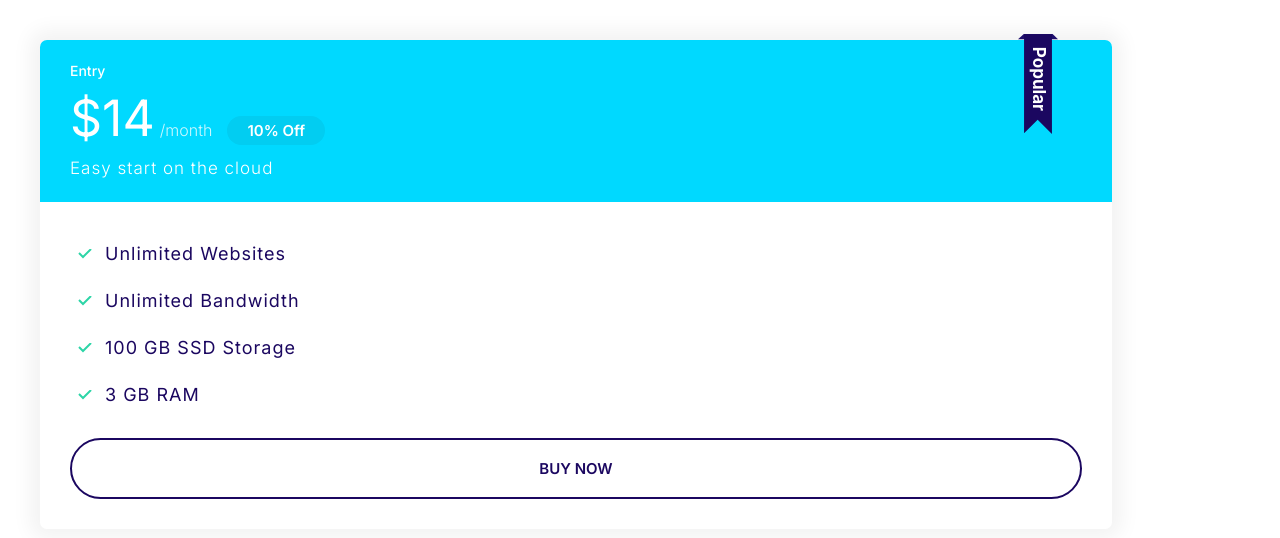
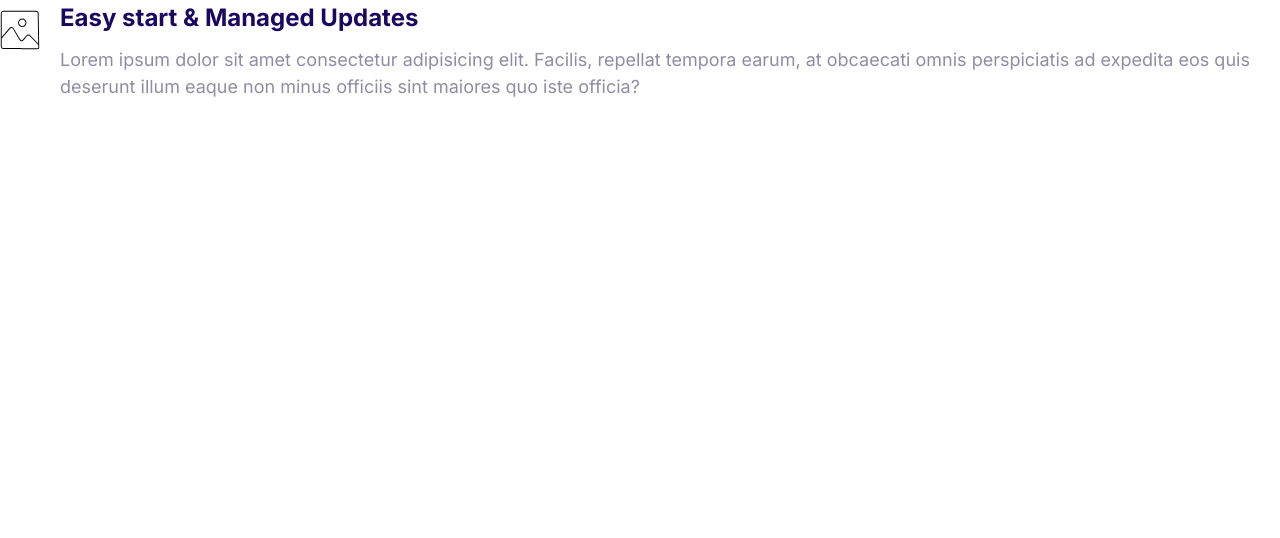
Before and after one commit to mariashahid/Moshify, a plain HTML site: page index.html in a window 1280 px wide. Drawn offline with Linux system fonts and the light colour scheme.

Commit message:
Added media commponent.

```diff
--- a/css/styles.css
+++ b/css/styles.css
@@ -370,3 +370,21 @@ a {
     font-size: 1.7rem;
   }
 }
+
+/* Media */
+
+.media {
+  display: flex;
+}
+
+.media__title {
+  margin-top: 0;
+}
+
+.media__body {
+  margin: 0 2rem;
+}
+
+.media__image {
+  margin-top: 1rem;
+}
--- a/index.html
+++ b/index.html
@@ -15,26 +15,20 @@
     />
   </head>
   <body>
-    <div style="width: 90%; padding: 4rem">
-      <div class="plan plan--popular">
-        <div class="card card--secondary">
-          <header class="card__header">
-            <h3 class="plan__name">Entry</h3>
-            <span class="plan__price">$14</span>
-            <span class="plan__billing-cycle">/month</span>
-            <span class="badge badge--secondary badge--smmall">10% Off</span>
-            <span class="plan__description">Easy start on the cloud</span>
-          </header>
-          <div class="card__body">
-            <ul class="list list--tick">
-              <li class="list__item">Unlimited Websites</li>
-              <li class="list__item">Unlimited Bandwidth</li>
-              <li class="list__item">100 GB SSD Storage</li>
-              <li class="list__item">3 GB RAM</li>
-            </ul>
-            <button class="btn btn--block btn--outline">Buy Now</button>
-          </div>
-        </div>
+    <div class="media">
+      <div class="media__image">
+        <svg class="icon icon--primary">
+          <use xlink:href="images/sprite.svg#snap"></use>
+        </svg>
+      </div>
+      <div class="media__body">
+        <h3 class="media__title">Easy start & Managed Updates</h3>
+        <p>
+          Lorem ipsum dolor sit amet consectetur adipisicing elit. Facilis,
+          repellat tempora earum, at obcaecati omnis perspiciatis ad expedita
+          eos quis deserunt illum eaque non minus officiis sint maiores quo iste
+          officia?
+        </p>
       </div>
     </div>
   </body>
```
Also changed, not shown: components/media.html (added, +15 -0 lines), images/sprite.svg.
